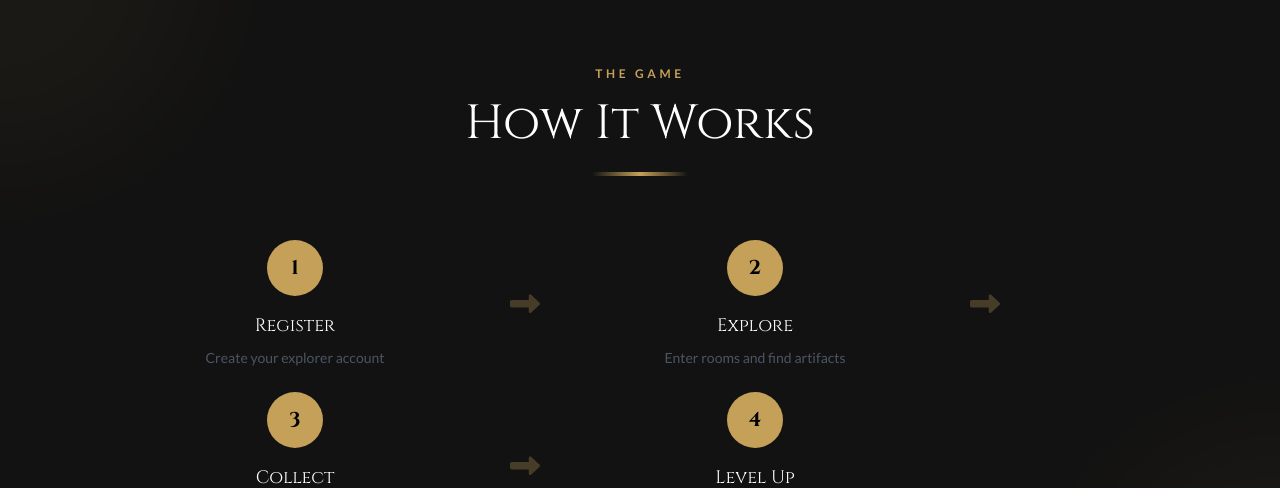
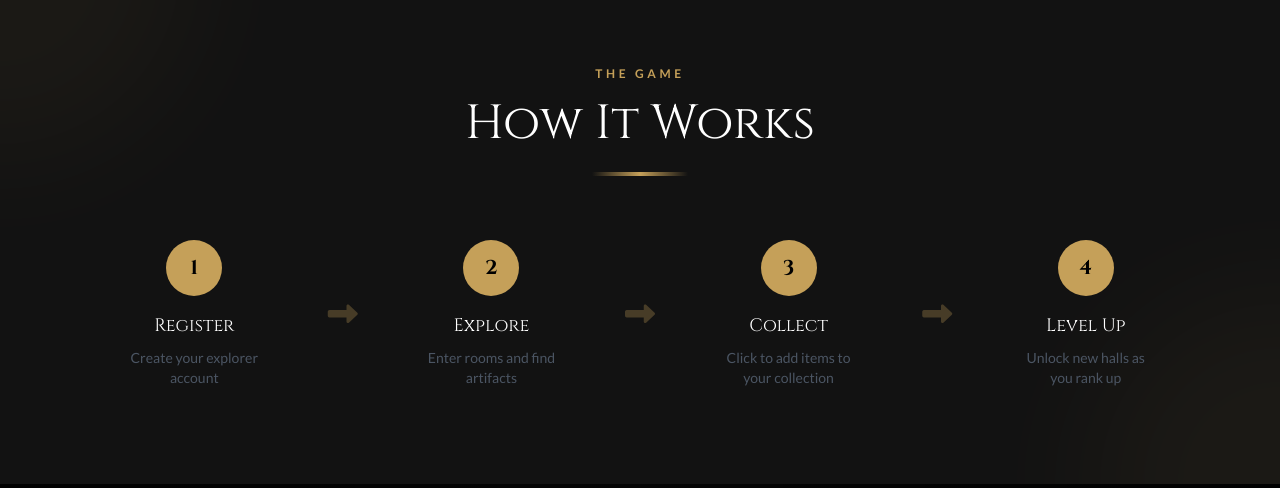
Before and after one commit to Rifkyrahmat2006/project-akhir-prakpemweb, a PHP site: page /index.php in a window 1280 px wide. Shown: the part 1585-2073 px from the top of the page. Run offline with PHP 8.4, Linux system fonts and the light colour scheme; some libraries are stand-ins or nearby versions; some web fonts are replaced; grey boxes are pictures that could not be loaded.

Commit message:
docs: update frontend landing page

```diff
--- a/public/index.php
+++ b/public/index.php
@@ -155,8 +155,8 @@ include __DIR__ . '/navbar.php';
             <div class="w-24 h-1 bg-gradient-to-r from-transparent via-gold to-transparent mx-auto"></div>
         </div>
 
-        <div class="max-w-4xl mx-auto">
-            <div class="grid grid-cols-1 md:grid-cols-4 gap-6 text-center">
+        <div class="max-w-5xl mx-auto">
+            <div class="grid grid-cols-1 md:grid-cols-7 gap-4 items-center text-center">
                 <!-- Step 1 -->
                 <div class="relative">
                     <div class="w-14 h-14 rounded-full bg-gold text-black flex items-center justify-center mx-auto mb-4 font-bold text-xl font-serif">1</div>
```
